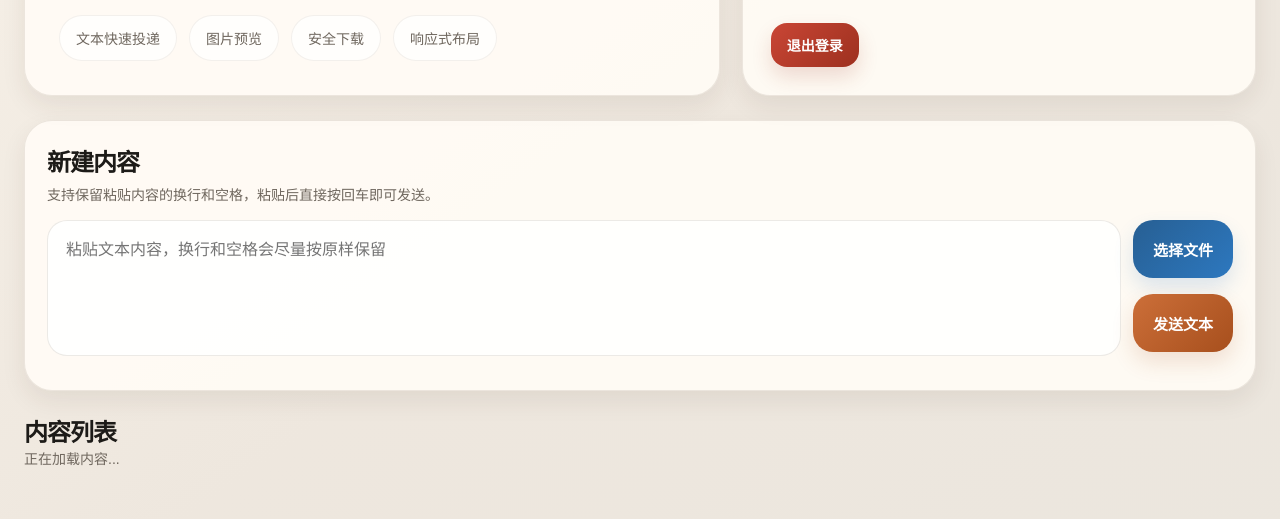
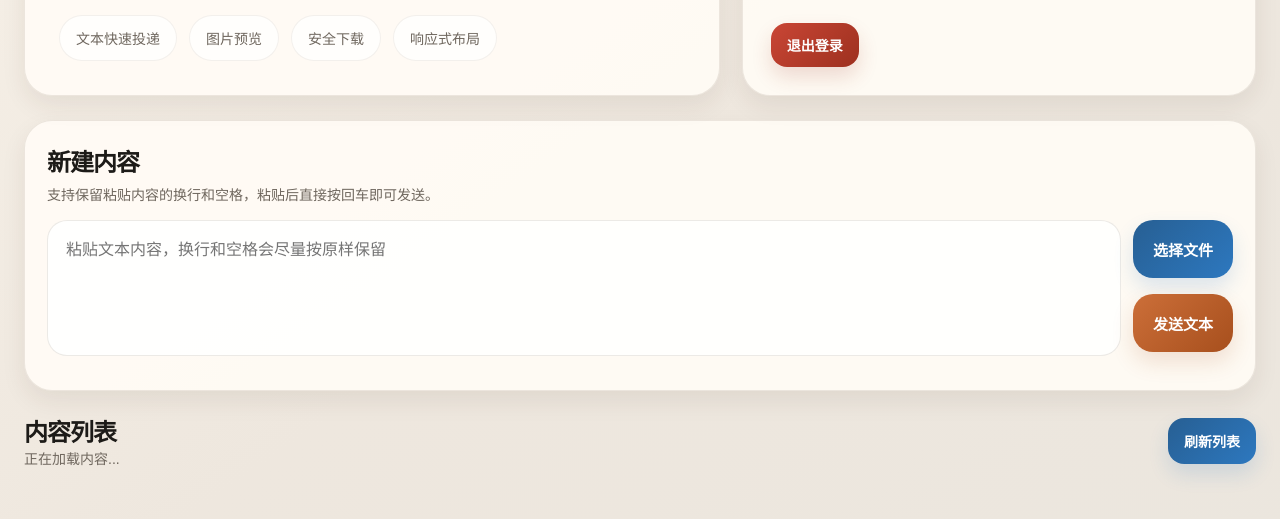
Before and after one commit to reputati0n/some-transfer, a website: page public/index.html in a window 1280 px wide. Shown: the part 299-818 px from the top of the page. Drawn offline with Linux system fonts and the light colour scheme; no server answers.

Commit message:
增加刷新按钮

```diff
--- a/public/index.html
+++ b/public/index.html
@@ -183,6 +183,7 @@
     }
 
     .logout-btn,
+    .refresh-btn,
     .upload-label,
     .composer-submit,
     .file-download,
@@ -208,6 +209,7 @@
     }
 
     .logout-btn:hover,
+    .refresh-btn:hover,
     .upload-label:hover,
     .composer-submit:hover,
     .file-download:hover,
@@ -338,6 +340,12 @@
       margin-bottom: 18px;
     }
 
+    .toolbar-actions {
+      display: flex;
+      align-items: center;
+      gap: 10px;
+    }
+
     .toolbar h3 {
       margin: 0;
       font-size: 24px;
@@ -347,6 +355,23 @@
     .toolbar span {
       color: var(--muted);
       font-size: 14px;
+    }
+
+    .refresh-btn {
+      min-height: 46px;
+      padding: 0 16px;
+      border-radius: 16px;
+      background: linear-gradient(135deg, #275f93 0%, #2d78bf 100%);
+      color: white;
+      font-size: 14px;
+      font-weight: 600;
+      white-space: nowrap;
+      box-shadow: 0 10px 20px rgba(45, 120, 191, 0.16);
+    }
+
+    .refresh-btn:disabled {
+      cursor: not-allowed;
+      opacity: 0.62;
     }
 
     .content-grid {
@@ -676,6 +701,11 @@
         flex-direction: column;
       }
 
+      .toolbar-actions,
+      .refresh-btn {
+        width: 100%;
+      }
+
       .item-actions {
         flex-direction: column;
         align-items: stretch;
@@ -782,6 +812,9 @@
         <h3>内容列表</h3>
         <span id="toolbar-summary">正在加载内容...</span>
       </div>
+      <div class="toolbar-actions">
+        <button class="refresh-btn" id="refresh-btn" type="button">刷新列表</button>
+      </div>
     </div>
 
     <div class="content-grid" id="content-grid"></div>
@@ -814,6 +847,7 @@
     const contentGrid = document.getElementById('content-grid');
     const errorMessage = document.getElementById('error-message');
     const toolbarSummary = document.getElementById('toolbar-summary');
+    const refreshBtn = document.getElementById('refresh-btn');
     const statTotal = document.getElementById('stat-total');
     const statText = document.getElementById('stat-text');
     const statFile = document.getElementById('stat-file');
@@ -822,6 +856,8 @@
     const lightboxTitle = document.getElementById('lightbox-title');
     const lightboxSize = document.getElementById('lightbox-size');
     const lightboxClose = document.getElementById('lightbox-close');
+    let isLoadingItems = false;
+    let shouldReloadItems = false;
 
     function showError(message) {
       errorMessage.textContent = message;
@@ -871,8 +907,18 @@
     }
 
     async function loadItems() {
+      if (isLoadingItems) {
+        shouldReloadItems = true;
+        return;
+      }
+
+      isLoadingItems = true;
+      shouldReloadItems = false;
+      refreshBtn.disabled = true;
+      refreshBtn.textContent = '刷新中...';
+
       try {
-        const response = await fetch('/api/items');
+        const response = await fetch('/api/items', { cache: 'no-store' });
         const data = await handleResponse(response);
         if (data) {
           contentGrid.innerHTML = '';
@@ -883,15 +929,21 @@
             contentGrid.innerHTML = '<div class="empty-state">暂无内容。<br>你可以先发送一段文本，或者上传一个文件作为起点。</div>';
           } else {
             const fragment = document.createDocumentFragment();
-            data.slice().reverse().forEach(item => {
+            data.forEach(item => {
               fragment.appendChild(renderItem(item));
             });
             contentGrid.appendChild(fragment);
           }
-
         }
       } catch (error) {
         showError('加载内容失败: ' + error.message);
+      } finally {
+        isLoadingItems = false;
+        refreshBtn.disabled = false;
+        refreshBtn.textContent = '刷新列表';
+        if (shouldReloadItems) {
+          loadItems();
+        }
       }
     }
 
@@ -1124,6 +1176,7 @@
     });
 
     submitTextBtn.addEventListener('click', submitText);
+    refreshBtn.addEventListener('click', loadItems);
     lightboxClose.addEventListener('click', closeLightbox);
     lightbox.addEventListener('click', (event) => {
       if (event.target === lightbox) {
```
Also changed, not shown: server.js (+16 -1 lines).
